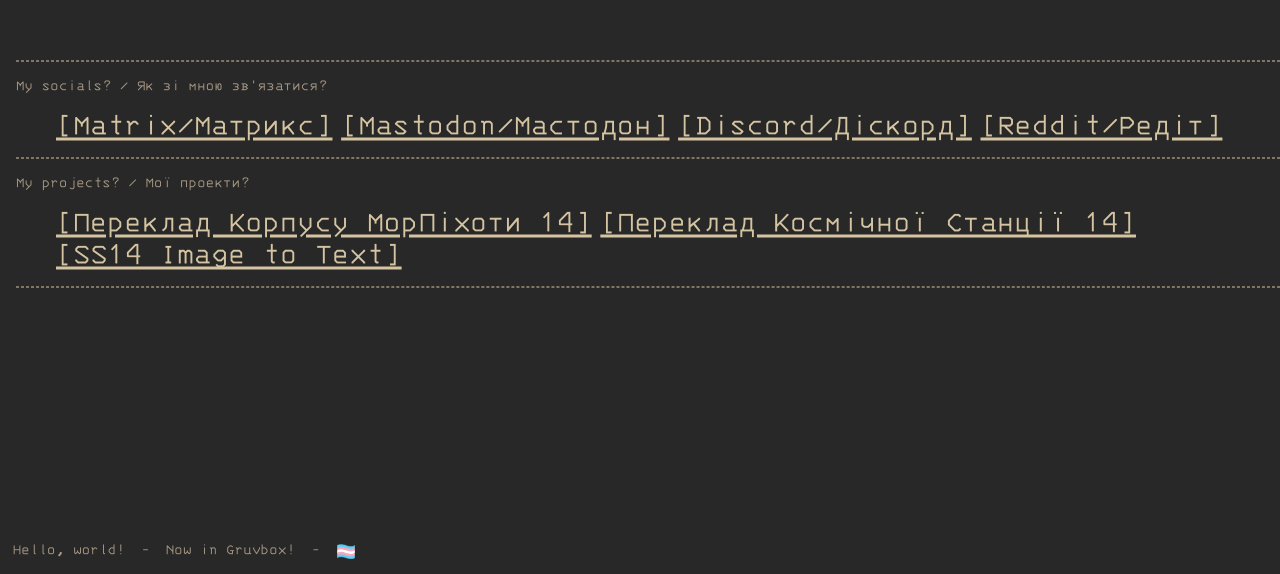
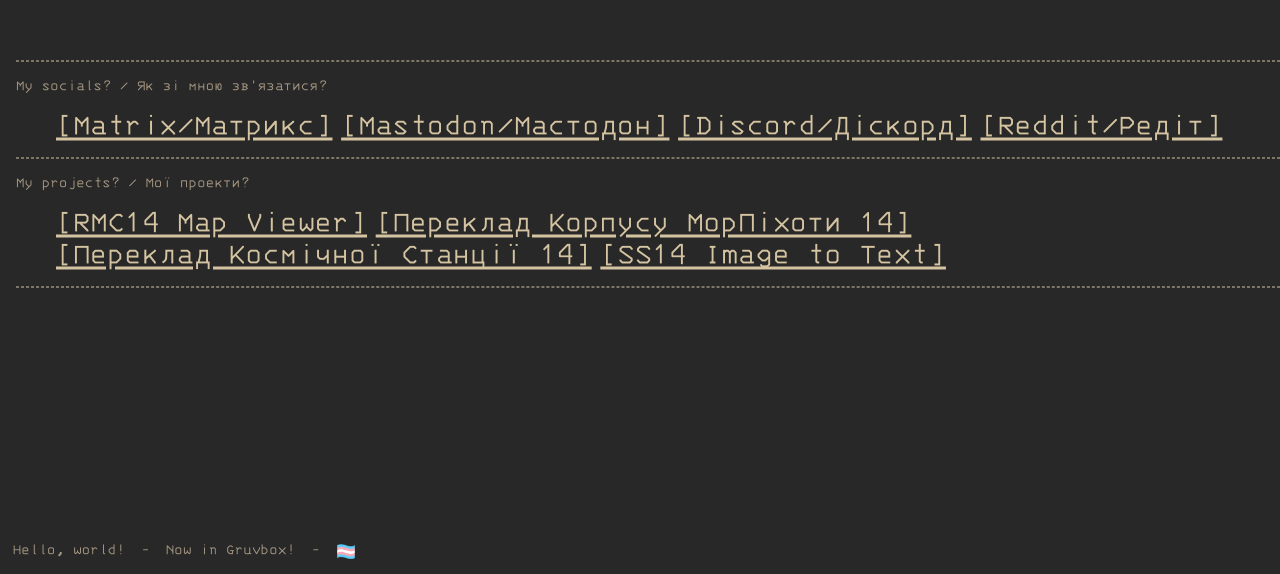
Before and after one commit to Tunguso4ka/tunguso4ka.github.io, a plain HTML site: page index.html in a window 1280 px wide. Shown: the part 226-800 px from the top of the page. Drawn offline with Linux system fonts and the light colour scheme.

Commit message:
add map viewer

```diff
--- a/index.html
+++ b/index.html
@@ -19,6 +19,7 @@
         <hr/>
         <p>My projects? / Мої проекти?</p>
         <ul>
+          <li><a href="https://tunguso4ka.github.io/map-viewer/" target="_blank" rel="noopener noreferrer">[RMC14 Map Viewer]</a></li>
           <li><a href="https://github.com/Tunguso4ka/RMC-14-UA" target="_blank" rel="noopener noreferrer">[Переклад Корпусу МорПіхоти 14]</a></li>
           <li><a href="https://github.com/Tunguso4ka/space-station-14" target="_blank" rel="noopener noreferrer">[Переклад Космічної Станції 14]</a></li>
           <li><a href="https://github.com/Tunguso4ka/SSfyImage" target="_blank" rel="noopener noreferrer">[SS14 Image to Text]</a></li>
```
